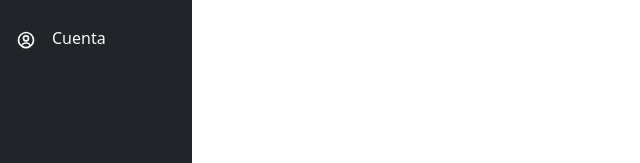
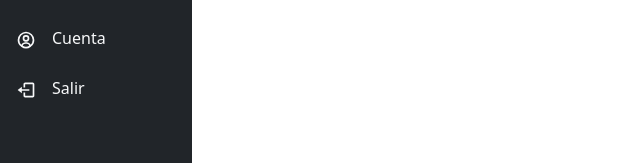
Before and after one commit to canto1380/virgenSalta-FE, a React (Create React App) app: page /admin/home in a window 1280 px wide. Shown: the part 192-355 px from the top of the page, without its empty margins (0-640 px from the left). Built offline with nearby package versions, Linux system fonts and the light colour scheme.

Commit message:
be connection and login integration

```diff
--- a/src/components/Admin/Sidebar/index.js
+++ b/src/components/Admin/Sidebar/index.js
@@ -5,8 +5,9 @@ import {
   BsFillCaretLeftFill,
   BsNewspaper,
 } from "react-icons/bs";
-import { BiCategoryAlt, BiUserCircle } from "react-icons/bi";
-import '../sidebar.css'
+import { BiCategoryAlt, BiUserCircle, BiLogOut } from "react-icons/bi";
+import "../sidebar.css";
+import { deleteCookies, deleteToken } from "../../../helpers/helpers";
 
 const Sidebar = ({ inactivo, setInactivo, tokenAuth, dataAuth, setTab }) => {
   const [initial, setInitial] = useState("");
@@ -15,24 +16,30 @@ const Sidebar = ({ inactivo, setInactivo, tokenAuth, dataAuth, setTab }) => {
     setTab(dataTab);
   };
 
+  const cerrarSesion = async (e) => {
+    deleteToken();
+    deleteCookies()
+    window.location.href ='/admin/login'
+  };
+
   const itemsSideBar = [
     {
-      title: 'Noticias',
+      title: "Noticias",
       iconName: <BsNewspaper className="sizeIcon" />,
-      name: 'Noticias'
+      name: "Noticias",
     },
     {
-      title: 'Categorias',
+      title: "Categorias",
       iconName: <BiCategoryAlt className="sizeIcon" />,
-      name: 'Categorias'
+      name: "Categorias",
     },
     {
-      title: 'Cuenta',
+      title: "Cuenta",
       iconName: <BiUserCircle className="sizeIcon" />,
-      name: 'Cuenta'
-    }
+      name: "Cuenta",
+    },
 
-  ]
+  ];
   useEffect(() => {
     const a = dataAuth?.name?.toUpperCase();
     setInitial(a?.substr(0, 1));
@@ -88,9 +95,8 @@ const Sidebar = ({ inactivo, setInactivo, tokenAuth, dataAuth, setTab }) => {
       </Row>
       <hr />
       <ul className="text-decoration-none list-unstyled sidebarList">
-        {
-          itemsSideBar.map((items, i) =>(
-            <li
+        {itemsSideBar.map((items, i) => (
+          <li
             key={i}
             onClick={() => changeTab(items.title)}
             title={items.title}
@@ -100,15 +106,27 @@ const Sidebar = ({ inactivo, setInactivo, tokenAuth, dataAuth, setTab }) => {
                 : `sidebarListRow d-flex justify-content-start px-3 align-items-center`
             }`}
           >
-            <div className="">
-              {items.iconName}
-            </div>
+            <div className="">{items.iconName}</div>
             <div className={` ${inactivo ? `inactivo` : "ms-3"}`}>
               {items.name}
             </div>
           </li>
-          ))
-        }
+        ))}
+
+<li
+            onClick={() => cerrarSesion()}
+            title='Salir'
+            className={`${
+              inactivo
+                ? `sidebarListRow d-flex justify-content-center align-items-center`
+                : `sidebarListRow d-flex justify-content-start px-3 align-items-center`
+            }`}
+          >
+            <div className=""><BiLogOut className="sizeIcon" /></div>
+            <div className={` ${inactivo ? `inactivo` : "ms-3"}`}>
+              Salir
+            </div>
+          </li>
 
       </ul>
     </div>
--- a/src/containers/Admin/MenuAdmin/index.js
+++ b/src/containers/Admin/MenuAdmin/index.js
@@ -1,6 +1,6 @@
 import React, { useState, useEffect } from "react";
 import { Container } from "react-bootstrap";
-import { getToken } from "../../../helpers/helpers";
+import { getToken, getDataToken } from "../../../helpers/helpers";
 import Sidebar from "../../../components/Admin/Sidebar";
 import "../index.css";
 import "../../../components/Admin/sidebar.css";
@@ -10,18 +10,18 @@ import MenuCategories from "../../../components/Admin/MenuCategories";
 const MenuAdmin = ({ userInfo }) => {
   const [inactivo, setInactivo] = useState(false);
   const [tokenAuth, setTokenAuth] = useState([]);
-  // const [dataAuth, setDataAuth] = useState([]);
+  const [dataAuth, setDataAuth] = useState([]);
   const [tab, setTab] = useState("Noticias");
 
   useEffect(() => {
     const tokenData = getToken();
     setTokenAuth(tokenData);
-    // if(localStorage.getItem('jwt-security-page')) {
-    //   setDataAuth(JSON.parse(localStorage.getItem('data-security-page')))
-    //   setTokenAuth(JSON.parse(localStorage.getItem('jwt-security-page')))
-    // }
-  }, []);
-  console.log(tab);
+    setDataAuth(getDataToken)
+  }, [tokenAuth]);
+
+  console.log(tokenAuth);
+  console.log(dataAuth)
+
   return (
     <Container
       fluid
@@ -32,7 +32,7 @@ const MenuAdmin = ({ userInfo }) => {
         inactivo={inactivo}
         setInactivo={setInactivo}
         tokenAuth={tokenAuth}
-        dataAuth={userInfo}
+        dataAuth={dataAuth}
       />
       {tab === "Noticias" && (
         <div className={`${inactivo ? `parte2Inactivo` : `parte2`}`}>
--- a/src/containers/Admin/login.js
+++ b/src/containers/Admin/login.js
@@ -2,11 +2,11 @@ import React, { useState } from "react";
 import { Button, Form, Input } from "antd";
 import "./index.css";
 import { Container, Row, Col, Spinner } from "react-bootstrap";
-import { user } from "../../utils/seeders";
 import { validaEmail, validaClave } from "../../utils/validations/validation";
-// import Cookies from "js-cookie";
+import Cookies from "js-cookie";
 import { setToken, setDataToken } from "../../helpers/helpers";
 import MsgError from "../../components/Messages/MsgError";
+import loginAPI from '../../utils/authentication/login'
 
 export const COOKIES = {
   authToken: "token",
@@ -23,7 +23,7 @@ const Login = (props) => {
 
   const handleSubmit = (values) => {
     try {
-      if (validaEmail(values.username) && validaClave(values.password)) {
+      if (validaEmail(values.email) && validaClave(values.password)) {
         login(values);
       } else {
         setErrorValid(true);
@@ -39,77 +39,33 @@ const Login = (props) => {
     }
   };
 
-  const loginPrueba = (values) => {
-    const userData = user[0];
-    if (
-      values.username === userData.email &&
-      parseInt(values.password) === userData.clave
-    ) {
-      return true;
-    } else {
-      return false;
-    }
-  };
-  const login = (values) => {
+  const login = async(values) => {
     try {
-      const res = loginPrueba(values);
-      if (res === true) {
-        // const {token, user: {_id}} = res.data
-        // Cookies.set(COOKIES.authToken, token, process.env.REACT_APP_API,{ expires: 1 })
-        // Cookies.set(COOKIES.authId, _id, process.env.REACT_APP_API, { expires: 1 })
-        // setToken(res?.data?.token);
-        // setDataToken(res?.data?.user);
-        setToken("tokendeprueba123");
-        setDataToken("datadetokenprueba123");
+      const res = await loginAPI(values);
+      if (res.status === 200) {
+        console.log(res)
+        const {token, user: {_id, nickname}} = res.data
+        Cookies.set(COOKIES.authToken, token, process.env.REACT_APP_API,{ expires: 1 })
+        Cookies.set(COOKIES.authId, (_id, nickname), process.env.REACT_APP_API, { expires: 1 })
+        setToken(res?.data?.token);
+        setDataToken(res?.data?.user);
 
         setLoading(true);
         setTimeout(() => {
-          // e.target.reset();
           setLoading(false);
         }, 3000);
         setTimeout(() => {
-          // setTokenAuthBan(true);
-          console.log('redirect')
-          // return redirect("/admin/home");
           window.location.href ='/admin/home'
         }, 3000);
       }
-      if (res === false) {
+      if (res?.response?.status === 404) {
+        console.log(res)
         setDataError(true);
-        // setMsgDataError(res?.response?.data?.error);
-        setMsgDataError("Error en uno de los campos ingresados");
+        setMsgDataError(res?.response?.data?.error);
         setTimeout(() => {
           setDataError(false);
         }, 3000);
       }
-      // const res = await loginn(userLogin)
-      // if (res.status === 200) {
-      //   const {token, user: {_id}} = res.data
-      //   Cookies.set(COOKIES.authToken, token, process.env.REACT_APP_API,{ expires: 1 })
-      //   Cookies.set(COOKIES.authId, _id, process.env.REACT_APP_API, { expires: 1 })
-      //   setToken(res?.data?.token);
-      //   setDataToken(res?.data?.user);
-
-      //   setLoading(true);
-      //   setTimeout(() => {
-      //     e.target.reset();
-
-      //     setLoading(false);
-      //   }, 3000);
-      //   setTimeout(() => {
-      //     setTokenAuthBan(true);
-      //     setModalLogin(false);
-      //     redirectBase("");
-
-      //   }, 3000);
-      // }
-      // if (res?.response?.status === 404) {
-      //   setDataError(true);
-      //   setMsgDataError(res?.response?.data?.error);
-      //   setTimeout(() => {
-      //     setDataError(false);
-      //   }, 3000);
-      // }
     } catch (error) {}
   };
 
@@ -135,11 +91,11 @@ const Login = (props) => {
             >
               <Form.Item
                 label="Usuario"
-                name="username"
+                name="email"
                 rules={[
                   {
                     required: true,
-                    message: "Debe ingresar un nombre de usuario!",
+                    message: "Debe ingresar un email!",
                   },
                 ]}
               >
@@ -153,10 +109,6 @@ const Login = (props) => {
               >
                 <Input.Password />
               </Form.Item>
-
-              {/* <Form.Item name="remember" valuePropName="checked" wrapperCol={{ offset: 8, span: 16 }}>
-      <Checkbox>Remember me</Checkbox>
-    </Form.Item> */}
 
               <Form.Item wrapperCol={{ offset: 10, span: 16 }} className='pt-4'>
                 {loading ? (
@@ -175,9 +127,6 @@ const Login = (props) => {
                     Ingresar
                   </Button>
                 )}
-                {/* <Button type="primary" htmlType="submit">
-                  Ingresar
-                </Button> */}
               </Form.Item>
             </Form>
           </Col>
--- a/src/helpers/helpers.js
+++ b/src/helpers/helpers.js
@@ -1,3 +1,5 @@
+import Cookies from "js-cookie";
+
 export const setDataToken = (data) => {
   return localStorage.setItem("data-security-page-ssma", JSON.stringify(data));
 };
@@ -18,3 +20,8 @@ export const deleteToken = () => {
   localStorage.removeItem("data-security-page-ssma");
   return localStorage.removeItem("jwt-security-page-ssma");
 };
+
+export const deleteCookies = () => {
+  Cookies.remove('token')
+  Cookies.remove('idUser')
+}
--- a/src/utils/api.js
+++ b/src/utils/api.js
@@ -2,13 +2,16 @@ import axios from "axios";
 
 export const api = async (method, endpoint, data, token) => {
   try {
+    const url = process.env.REACT_APP_API ? process.env.REACT_APP_API : process.env.REACT_APP_PRODUCTION
+    console.log(url)
     const res = await axios({
       data,
       headers: {
         authorization: `${token}`,
       },
       method,
-      url: `${process.env.REACT_APP_API}/${endpoint}`,
+      url: `${url}/${endpoint}`
+      // url: `${process.env.REACT_APP_API}/${endpoint}`,
     });
     return res
   } catch (error) {
```
Also changed, not shown: 1 other file (tests, documents, lock files or other folders).
